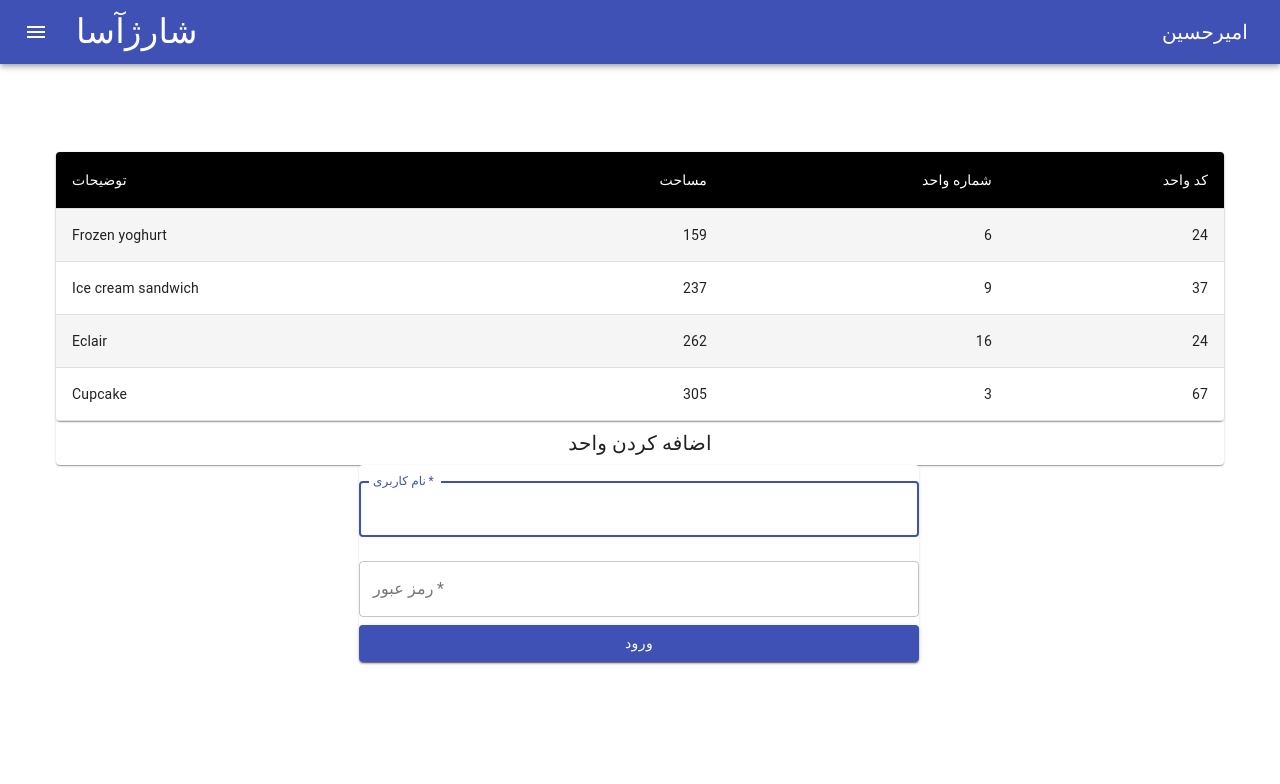
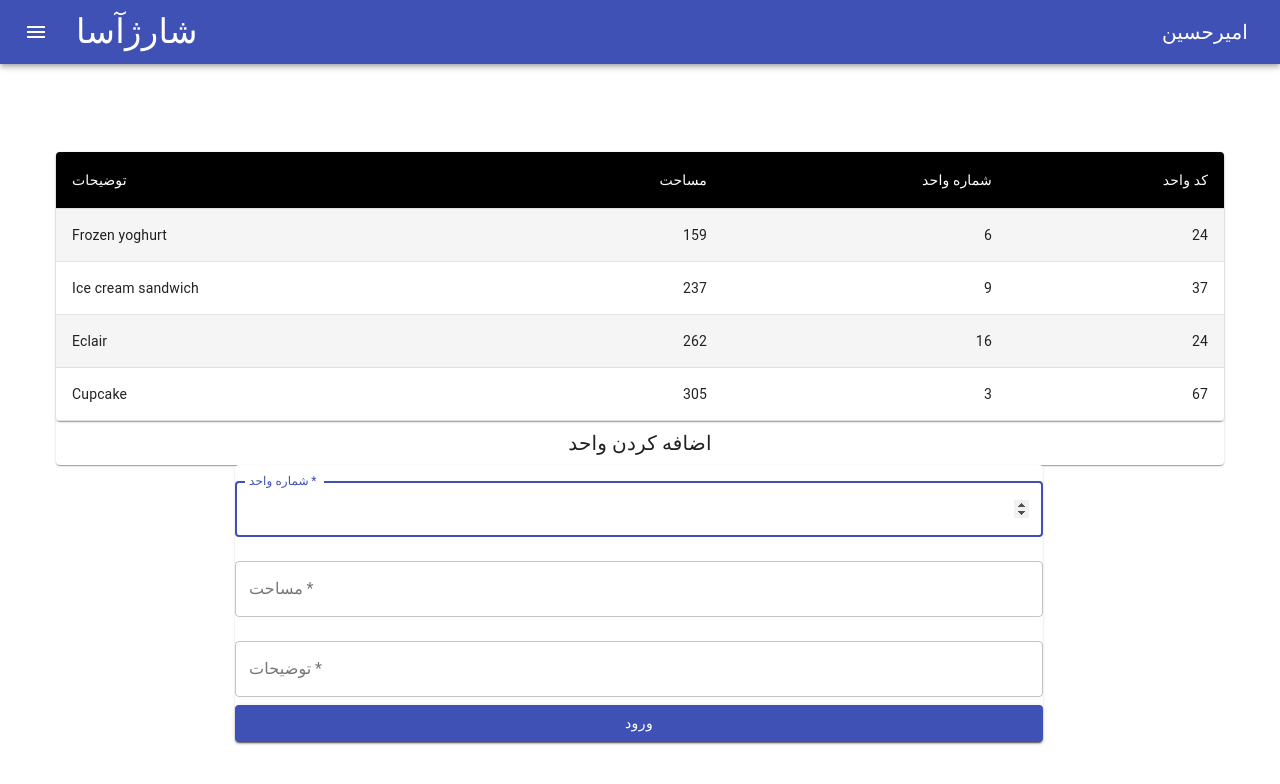
Before and after one commit to Asa-ACE/Asa.ApartmentSystemManagement, a React (Create React App) app in the folder Front-End/apartmentmanagement/: page / in a window 1280 px wide. Both pictures are taken after a click on the button "اضافه کردن واحد". Shown: the top 784 px of the page. Built offline with nearby package versions, Linux system fonts and the light colour scheme.

Commit message:
"AddUnit" updated

```diff
--- a/Front-End/apartmentmanagement/src/components/unitsPage/AddUnit.jsx
+++ b/Front-End/apartmentmanagement/src/components/unitsPage/AddUnit.jsx
@@ -1,4 +1,4 @@
-import React from "react";
+import React, { useRef } from "react";
 import { makeStyles } from "@material-ui/core/styles";
 import Button from "@material-ui/core/Button";
 import Popper from "@material-ui/core/Popper";
@@ -16,6 +16,13 @@ function AddUnit() {
     setOpenMenue((prevOpen) => !prevOpen);
     console.log(openMenue);
   };
+  const handleClose = (event) => {
+    if (anchorRef.current && anchorRef.current.contains(event.target)) {
+      return;
+    }
+
+    setOpenMenue(false);
+  };
   const prevOpen = React.useRef(openMenue);
   React.useEffect(() => {
     if (prevOpen.current === true && openMenue === false) {
@@ -24,6 +31,17 @@ function AddUnit() {
 
     prevOpen.current = openMenue;
   }, [openMenue]);
+
+  const numberInput = useRef(null);
+  const areaInput = useRef(null);
+  const descriptionInput = useRef(null);
+
+  const handleSubmit = (e) => {
+    e.preventDefault();
+    console.log(
+      `${numberInput.current.value} : ${areaInput.current.value}: ${descriptionInput.current.value}`
+    );
+  };
 
   return (
     <Grid>
@@ -53,34 +71,47 @@ function AddUnit() {
             }}
           >
             <Paper>
-              <form noValidate>
+              <form noValidate onSubmit={(e) => handleSubmit(e)}>
                 <TextField
                   variant="outlined"
                   margin="normal"
                   required
                   fullWidth
-                  id="username"
-                  label="نام کاربری"
-                  name="username"
-                  autoComplete="username"
+                  id="UnitNumber"
+                  label="شماره واحد"
+                  name="UnitNumber"
+                  type="number"
                   autoFocus
+                  inputRef={numberInput}
                 />
                 <TextField
                   variant="outlined"
                   margin="normal"
                   required
                   fullWidth
-                  name="password"
-                  label="رمز عبور"
-                  type="password"
-                  id="password"
-                  autoComplete="current-password"
+                  name="Area"
+                  label="مساحت"
+                  type="float"
+                  id="Area"
+                  inputRef={areaInput}
+                />
+                <TextField
+                  variant="outlined"
+                  margin="normal"
+                  required
+                  fullWidth
+                  name="Description"
+                  label="توضیحات"
+                  type="string"
+                  id="Description"
+                  inputRef={descriptionInput}
                 />
                 <Button
                   type="submit"
                   fullWidth
                   variant="contained"
                   color="primary"
+                  onClick={handleClose}
                 >
                   ورود
                 </Button>
```
